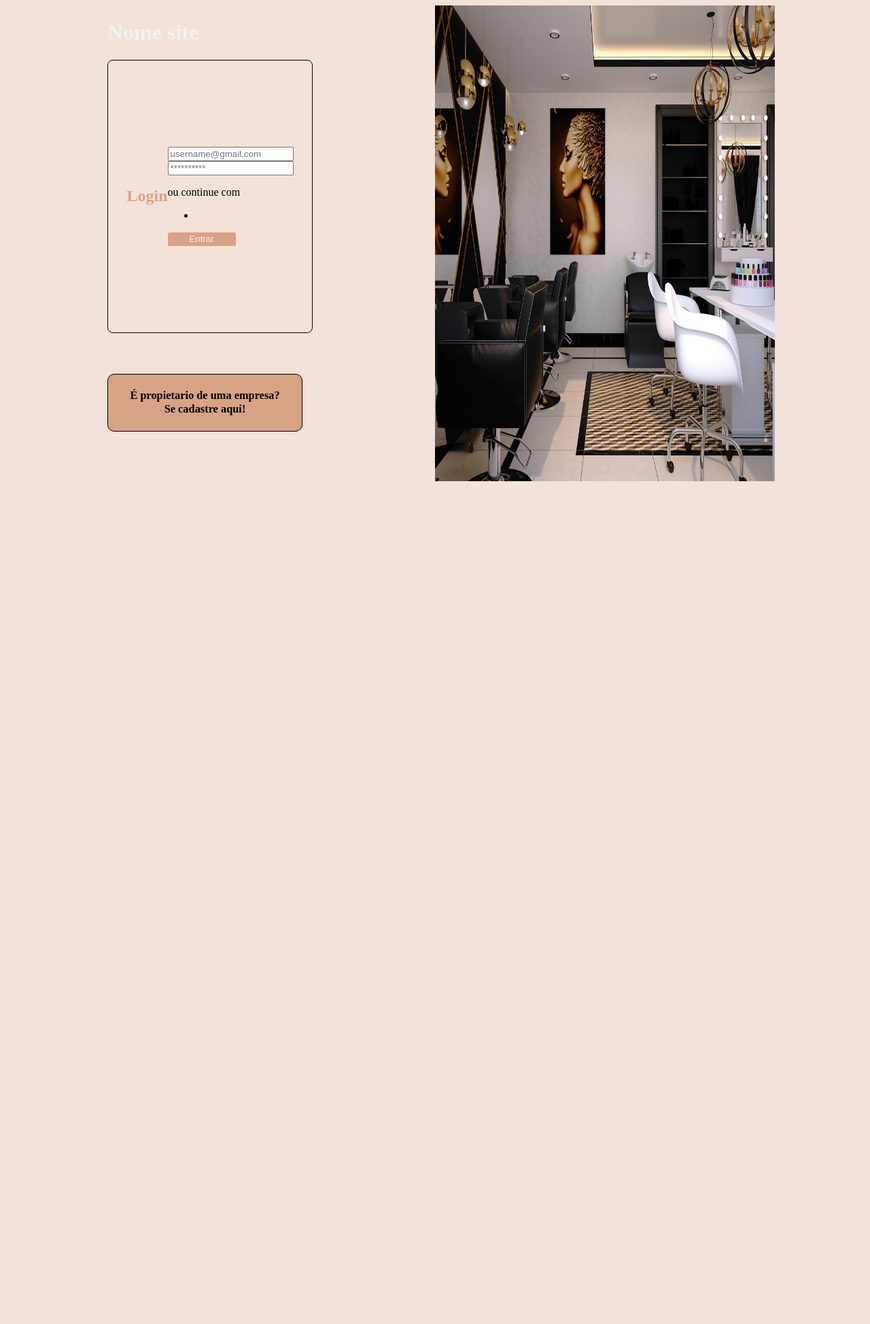
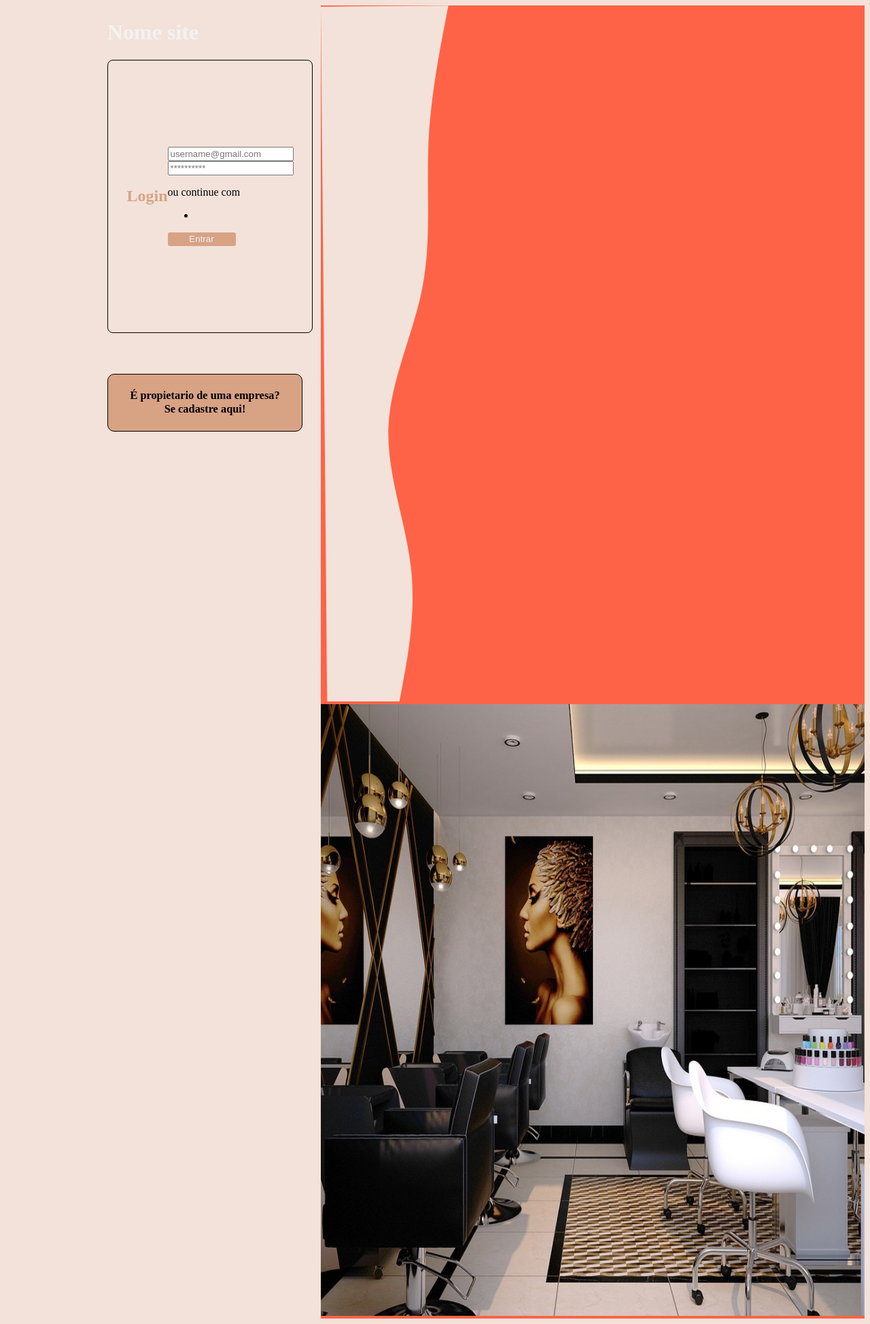
Before and after one commit to SraBanach/Plataforma-de-agendamento, a PHP site: page /telaLogin.html in a window 1280 px wide. Shown: the whole page at 68% size. Before the commit the page ends 708 px from the top, so only its background shows below. Run offline with PHP 8.4, Linux system fonts and the light colour scheme.

Commit message:
imagem svg na tela de login

```diff
--- a/assets/css/telaLogin.css
+++ b/assets/css/telaLogin.css
@@ -45,8 +45,8 @@ h2{
 }
 .fototelalogin{
     width: 100%;
-    width: 500px;
-    height: 700px;
+    width: 800px;
+    height: 900px;
 }
 
 .telaLogin{
@@ -57,3 +57,7 @@ h2{
 #login{
     margin-left: 150px;
 }
+
+.fotosvg{
+    background-color: tomato;
+}
--- a/telaLogin.html
+++ b/telaLogin.html
@@ -29,7 +29,10 @@
         <section class="cadastro">
             <h3>É propietario de uma empresa?<br> Se cadastre aqui!</h3>
         </div>
-        <div>
+        <div class="fotosvg">
+            <svg xmlns="http://www.w3.org/2000/svg" width="188" height="1024" viewBox="0 0 188 1024" fill="none">
+                <path d="M187.611 0.190674L180.956 34.6841C174.561 69.1751 160.859 138.165 158.232 207.055C155.605 275.944 162.749 344.743 149.699 413.728C136.649 482.712 102.102 551.893 99.4748 620.782C96.8476 689.671 124.837 758.28 132.633 827.074C140.429 895.868 126.727 964.858 120.332 999.349L113.677 1033.84L9.44896 1034.8L9.13399 1000.37C8.81903 965.937 8.1891 897.078 7.55917 828.218C6.92924 759.359 6.29931 690.5 5.66938 621.641C5.03945 552.781 4.40952 483.922 3.77959 415.063C3.14966 346.203 2.51973 277.344 1.8898 208.485C1.25987 139.626 0.629937 70.7662 0.314972 36.3366L7.40977e-06 1.90695L187.611 0.190674Z" fill="#F3E2D9"/>
+            </svg>
         <img src="./assets/img/beauty-salon.jpg" alt="foto de um salao" class="fototelalogin">
         </div>
     </class>
```
